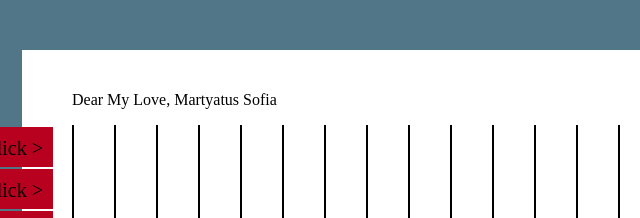
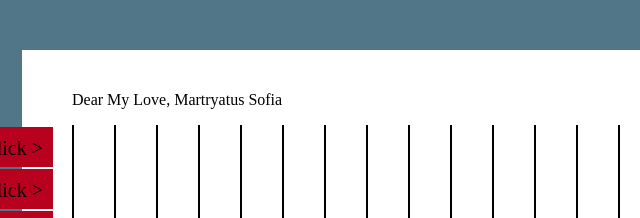
Before and after one commit to I-INR/i-inr.github.io, a plain HTML site: page love_paper/index.html in a window 1280 px wide. Shown: the top 218 px of the page, 0-640 px from the left. Drawn offline with Linux system fonts and the light colour scheme; a web font is replaced by a local one.

Commit message:
fix : name receiver

```diff
--- a/love_paper/index.html
+++ b/love_paper/index.html
@@ -13,7 +13,7 @@
 <body>
   <div id="main-paper">
     <!-- <p onclick="changeContent(this, 'YOU')">Dear, SOP</p> -->
-    <p>Dear My Love, Martyatus Sofia</p>
+    <p>Dear My Love, Martryatus Sofia</p>
     <div id="scissors-paper">
       <div class="layer1">
         <div class="block"></div>
```
